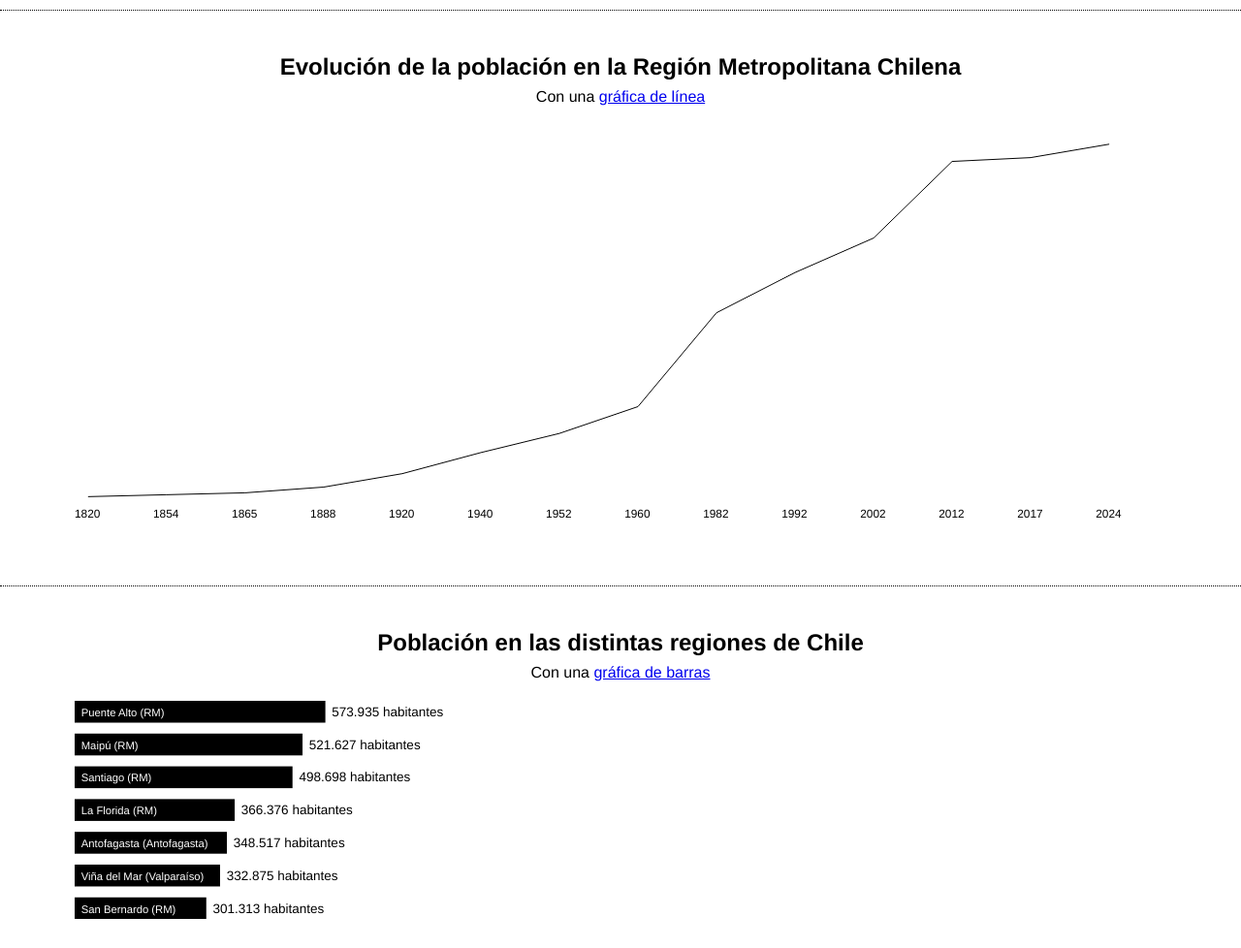
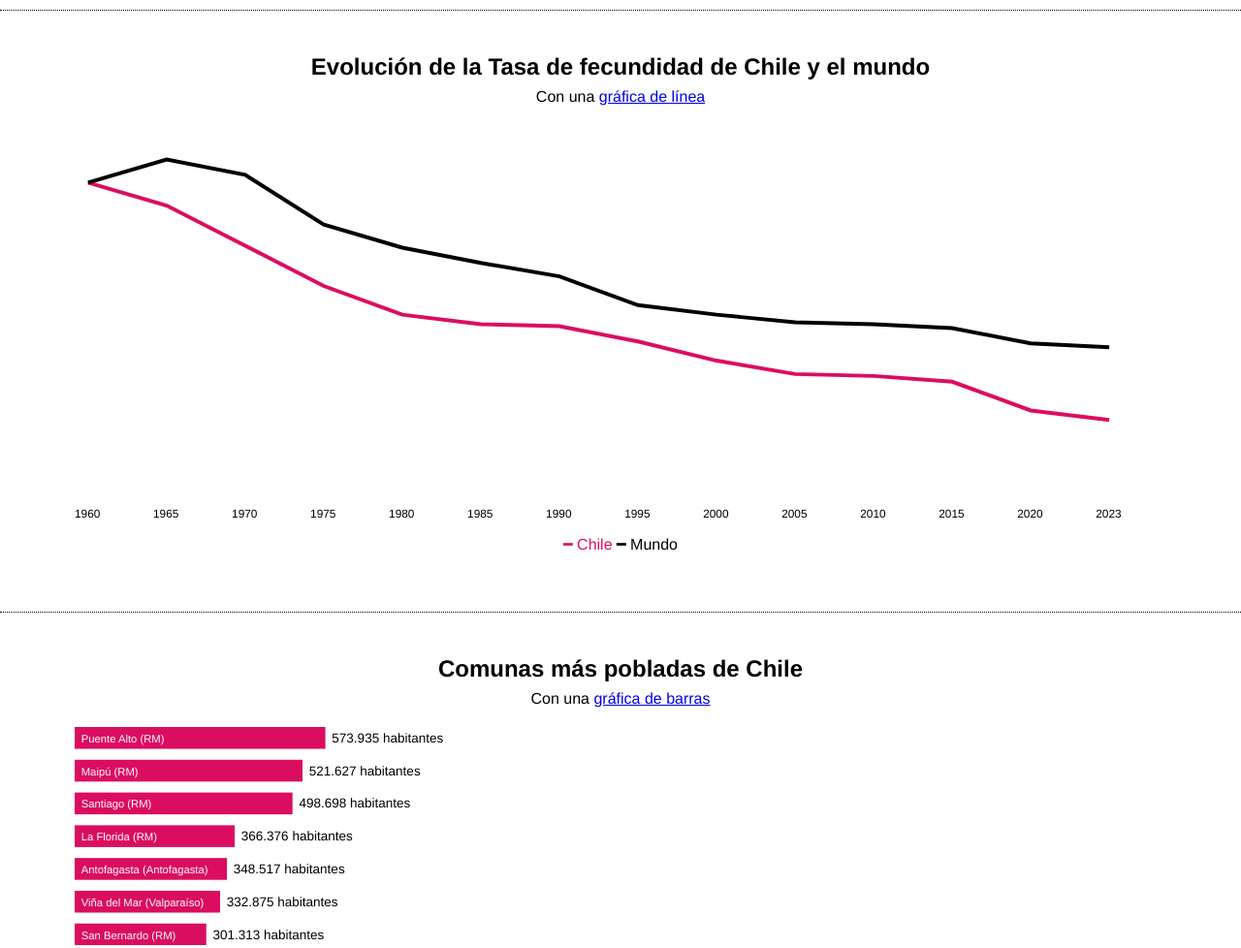
Before and after one commit to FloAGarciaP/DNO002-02, a plain HTML site: page index.html in a window 1280 px wide. Shown: the part 160-1138 px from the top of the page at 97% size. Drawn offline with Linux system fonts and the light colour scheme.

Commit message:
Add files via upload

```diff
--- a/index.html
+++ b/index.html
@@ -33,7 +33,7 @@
 
             <!-- GRÁFICA 1: línea de tiempo -->
             <article>
-                <h2>Evolución de la población en la Región Metropolitana Chilena</h2>
+                <h2>Evolución de la Tasa de fecundidad de Chile y el mundo</h2>
                 <p>Con una <a href="https://datavizcatalogue.com/ES/metodos/grafica_de_linea.html" target="_blank">gráfica de línea</a></p>
                 <div>
                     <svg viewBox="0 0 570 210">
@@ -41,12 +41,13 @@
                         <g transform="translate(0,195) scale(1,-1)" id="lineas"></g>
                         <g id="years"></g>
                     </svg>
+                     <p><span style="color:#db0d61">━ Chile</span> <span style="color:black">━ Mundo</span></p>
                 </div>
             </article>
 
             <!-- GRÁFICA 2: barras horizontales -->
             <article>
-                <h2>Población en las distintas regiones de Chile</h2>
+                <h2>Comunas más pobladas de Chile</h2>
                 <p>Con una <a href="https://datavizcatalogue.com/ES/metodos/graficos_de_barras.html" target="_blank">gráfica de barras</a></p>
                 <div>
                     <svg viewBox="0 0 500 100" id="barras"></svg>
@@ -64,26 +65,45 @@
 
             // Fuente: https://es.wikipedia.org/wiki/Anexo:Crecimiento_poblacional_de_Santiago_de_Chile
             var lineal = {
-                censos:   [1820,  1854,   1865,   1888,   1920,   1940,   1952,    1960,    1982,    1992,    2002,    2012, 2017, 2024],
-                censados: [46000, 69018, 115337, 256000, 507296, 952075, 1350409, 1907378, 3899619, 4729118, 5428590, 7057491, 7112808, 7400741]
+                censos:   [1960, 1965, 1970, 1975, 1980, 1985, 1990, 1995, 2000, 2005, 2010, 2015, 2020, 2023],
+                censados: [4.7, 4.36, 3.78, 3.18, 2.74, 2.59, 2.58, 2.35, 2.05, 1.85, 1.84, 1.74, 1.31, 1.17]
+            };
+
+            var mundial = {
+                censos:   [1960, 1965, 1970, 1975, 1980, 1985, 1990, 1995, 2000, 2005, 2010, 2015, 2020, 2023],
+                censados: [4.7, 5.07, 4.83, 4.08, 3.74, 3.52, 3.31, 2.89, 2.75, 2.63, 2.6, 2.54, 2.32, 2.25]
             };
 
             var coordenadas = ""; // acumulará los pares x,y de la polyline
             var etiquetas   = ""; // acumulará los textos con los años
 
+            var coordenadas2 = ""; // acumulará los pares x,y de la polyline
+            var etiquetas2   = ""; // acumulará los textos con los años
+
             lineal.censados.forEach(function(poblacion, i) {
                 // x: cada censo se separa 41 unidades; sumamos 7 para centrar el texto
                 var x = (i * 41) + 7;
                 // y: escalamos la población para que quepa en el SVG (÷ 40000)
-                var y = Math.round(poblacion * 0.000025);
+                var y = Math.round(poblacion * 35);
 
                 coordenadas += x + "," + y + " ";
                 etiquetas   += `<text x="${i * 41}" y="205" font-size="6">${lineal.censos[i]}</text>`;
             });
 
+            mundial.censados.forEach(function(poblacion, i) {
+                // x: cada censo se separa 41 unidades; sumamos 7 para centrar el texto
+                var x = (i * 41) + 7;
+                // y: escalamos la población para que quepa en el SVG (÷ 40000)
+                var y = Math.round(poblacion * 35);
+
+                coordenadas2 += x + "," + y + " ";
+                etiquetas2   += `<text x="${i * 41}" y="205" font-size="6">${mundial.censos[i]}</text>`;
+                });
+
             // Dibujamos la línea conectando todos los puntos
             document.querySelector("#lineas").innerHTML =
-                `<polyline points="${coordenadas}" fill="none" stroke="black" stroke-width="0.5" />`;
+                `<polyline points="${coordenadas}" fill="none" stroke="#db0d61" stroke-width="2" />` +
+                `<polyline points="${coordenadas2}" fill="none" stroke="black" stroke-width="2" />`;
 
             // Agregamos los años debajo de la línea
             document.querySelector("#years").innerHTML = etiquetas;
@@ -112,7 +132,7 @@
                 // Cada fila baja 15 unidades con translate
                 document.querySelector("#barras").innerHTML +=
                     `<g transform="translate(0, ${i * 15})">
-                        <rect x="0" y="0" width="${ancho}" height="10" />
+                        <rect x="0" y="0" width="${ancho}" height="10" fill="#db0d61"/>
                         <text x="3" y="7" fill="white" font-size="5">${d.region}</text>
                         <text x="${ancho + 3}" y="7" font-size="6">${new Intl.NumberFormat("es-ES").format(d.numero)} habitantes</text>
                     </g>`;
```
